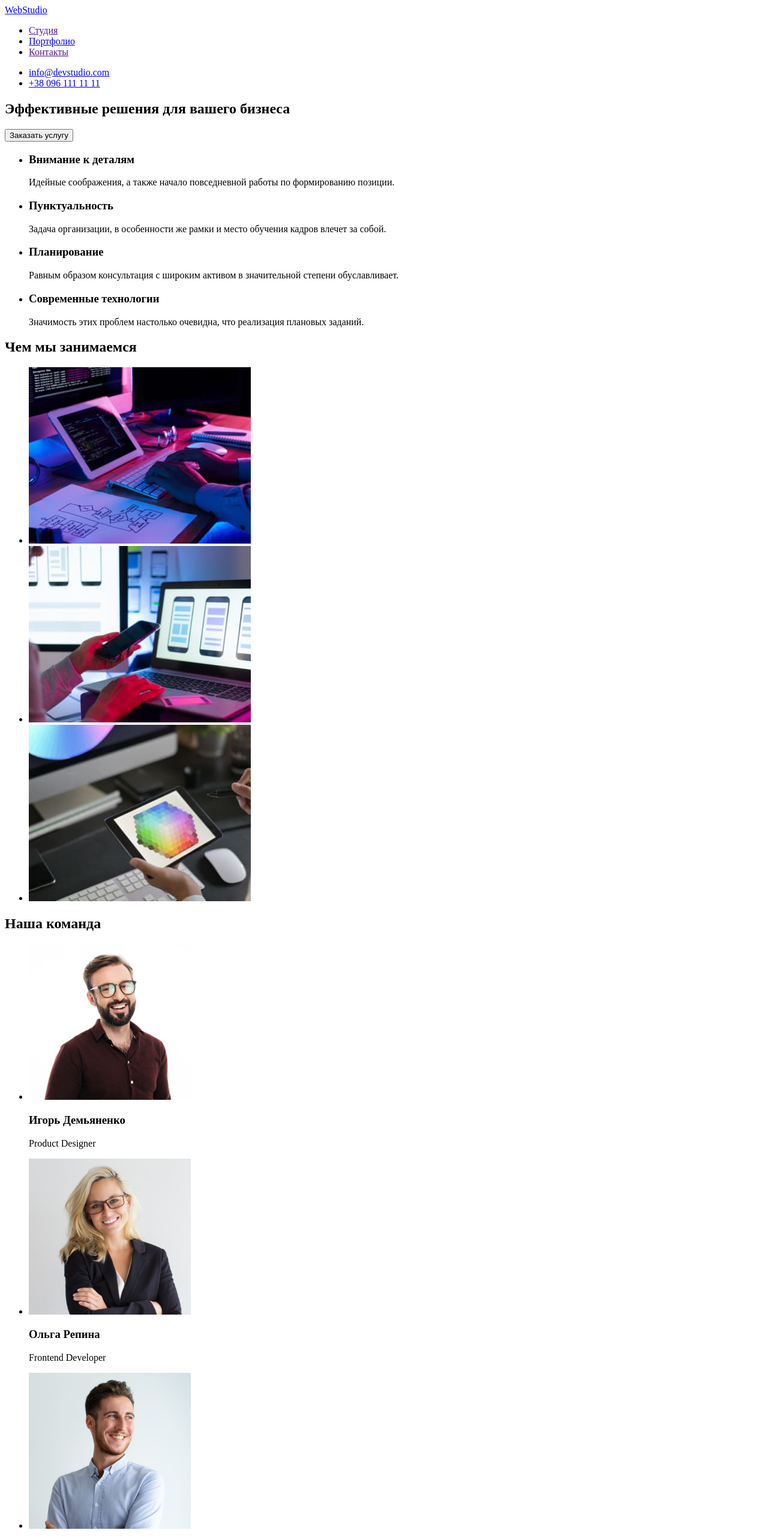
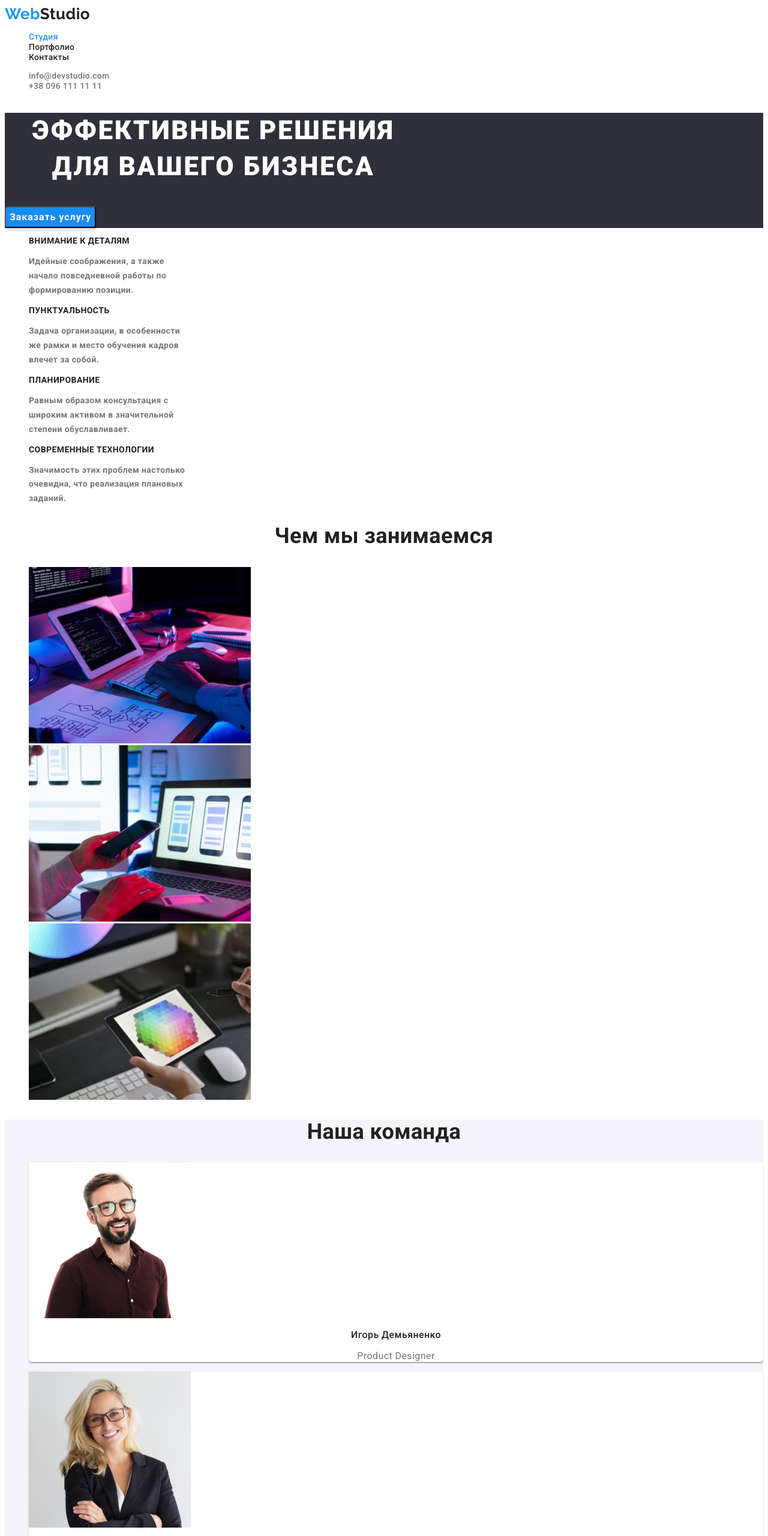
Before and after one commit to Natali55511/goit-markup-hw-02, a plain HTML site: page index.html in a window 1280 px wide. Shown: the top 2560 px of the page at 60% size. Drawn offline with Linux system fonts and the light colour scheme.

Commit message:
Styles and portfolio

```diff
--- a/css/styles.css
+++ b/css/styles.css
@@ -0,0 +1,253 @@
+/* Переменные */
+
+:root {
+
+    /* Цвета текста */
+    --brand-color: #2196F3;
+    --primary-color: #212121;
+    --secondary-color: #757575;
+    --color-accent: #FFFFFF;
+    --color-contacts: rgba(255, 255, 255, 0.6);
+
+    /* Цвета фона */
+    --background-color-main: #FFFFFF;
+    --background-color-secondary: #2F303A;
+    --background-color-team: #F5F4FA;
+    --background-color-btn-hero: #188CEF;
+    --background-color-btn-portfolio: #F5F4FA;
+
+    /* Цвета теней*/
+    --hero-shadow: 0px 4px 4px rgba(0, 0, 0, 0.15);
+    --card-shadow: 0px 1px 3px rgba(0, 0, 0, 0.12), 0px 1px 1px rgba(0, 0, 0, 0.14), 0px 2px 1px rgba(0, 0, 0, 0.2);
+    --portfolio-btn-shadow: 0px 3px 1px rgba(0, 0, 0, 0.1), 0px 1px 2px rgba(0, 0, 0, 0.08), 0px 2px 2px rgba(0, 0, 0, 0.12);
+    --portfolio-border-shadow: 1px solid #EEEEEE;
+
+    /* Шрифты */
+    --primary-font: 'Roboto', sans-serif;
+    --secondary-font: 'Raleway', sans-serif;
+}
+
+
+/* Общие стили */
+
+body {
+    color: var(--primary-color);
+    font-family: var(--primary-font);
+    font-style: normal;
+    font-size: 14px;
+    font-weight: 700;
+    letter-spacing: 0.03em;
+}
+
+
+/* Оформление списков */
+
+.list {
+    list-style: none;
+    font-style: normal;
+}
+
+/* Оформление шапки */
+
+.header {
+    background-color: var(--background-color-main);
+}
+
+.logo {
+    font-family: var(--secondary-font);
+    font-weight: 700;
+    font-size: 26px;
+    line-height: 1.19;
+    color: var(--brand-color);
+    text-decoration: none;
+}
+
+.logo-nav {
+    color: var(--primary-color);
+}
+
+.link-nav,
+.contact-header {
+    font-style: normal;
+    font-weight: 500;
+    font-size: 14px;
+    line-height: 1.14;
+    letter-spacing: 0.02em;
+    color: var(--primary-color);
+    text-decoration: none;
+    }
+
+.contact-header {
+    color: var(--secondary-color);
+    }
+
+/* Оформление подсветики текущей страницы */
+
+.link-nav.current {
+    color: var(--brand-color);
+}
+
+ /* Оформление элементов страницы при изменении состояния */
+
+    .action:hover,
+    .action:focus {
+        color: var(--brand-color);
+    }
+
+
+/* Оформление секции "Герой */
+
+.hero{
+    background-color: var(--background-color-secondary);
+    }
+
+.hero-title {
+    font-weight: 900;
+    font-size: 44px;
+    line-height: 1.36;
+    text-align: center;
+    letter-spacing: 0.06em;
+    text-transform: uppercase;
+    color: var(--color-accent);
+    width: 695px;
+    }
+
+.hero-button {
+    background-color: var(--background-color-btn-hero);
+    color: var(--color-accent);
+    box-shadow: var(--hero-shadow);
+    border-radius: 4px;
+    font-family: inherit;
+    font-weight: inherit;
+    font-size: 16px;
+    line-height: 1.87;
+    letter-spacing: 0.06em;
+    cursor: pointer;
+    display: flex;
+    align-items: center;
+    text-align: center;
+    }
+
+/* Оформление секции "Особенности" */
+
+.features-title{
+    font-weight: 700;
+    font-size: 14px;
+    line-height: 1.14;
+    text-transform: uppercase;
+}
+
+.features-info {
+    font-size: 14px;
+    line-height: 1.71;
+    color: var(--secondary-color);
+    width: 270px;
+    }
+
+/* Секция "Чем мы занимаемся */
+
+.section-title {
+    font-weight: 700;
+    font-size: 36px;
+    line-height: 1.16;
+    text-align: center;
+    }
+
+/* Секция "Наша комманда */
+
+.team {
+    background-color: var(--background-color-team);
+    }
+
+.team-card {
+    background-color: var(--background-color-main);
+    box-shadow: var(--card-shadow);
+    border-radius: 0px 0px 4px 4px;
+    }
+
+.team-member{
+    font-weight: 500;
+    font-size: 16px;
+    line-height: 1.18;
+    text-align: center;
+    }
+
+.team-work {
+    font-weight: 400;
+    font-size: 16px;
+    line-height: 1.18;
+    text-align: center;
+    color: var(--secondary-color);
+    }
+
+/* Оформление "Подвала" */
+
+.footer {
+    background-color: var(--background-color-secondary);
+}
+
+.logo-footer {
+    font-family: var(--secondary-font);
+    font-weight: 700;
+    font-size: 26px;
+    line-height: 1.19;
+    color: var(--color-accent);
+    }
+
+.contact-address {
+    font-weight: 400;
+    font-size: 14px;
+    line-height: 1.71;
+    color: var(--color-accent);
+    text-decoration: none;
+}
+
+.contact-footer {
+font-weight: 400;
+font-size: 14px;
+line-height: 1,71;
+color: var(--color-contacts);
+text-decoration: none;
+}
+
+ /*Оформление страницы "Портфолио"*/
+
+.bottom-filter {
+    font-family: var(--primary-color);
+    font-style: normal;
+    cursor: pointer;
+    font-weight: 500;
+    font-size: 16px;
+    line-height: 26px;
+    text-align: center;
+    background-color: var(--background-color-btn-portfolio);
+    border-radius: 4px;
+}
+.bottom-filter.current {
+    color: var(--color-accent);
+    background-color: var(--brand-color);
+    box-shadow: var(--portfolio-btn-shadow);
+    border-radius: 4px;
+}
+
+.filter-link {
+    background-color: var(--background-color-main);
+    text-decoration: none;
+    color: var(--primary-color);
+    border: var(--portfolio-border-shadow);
+}
+
+.list-title {
+font-weight: 700;
+font-size: 18px;
+line-height: 2;
+letter-spacing: 0.06em;
+text-decoration: none;
+}
+
+.list-info {
+font-size: 16px;
+line-height: 1.87;
+color: var(--secondary-color);
+text-decoration: none;
+}
--- a/index.html
+++ b/index.html
@@ -5,58 +5,61 @@
     <meta http-equiv="X-UA-Compatible" content="IE=edge">
     <meta name="viewport" content="width=device-width, initial-scale=1.0">
     <title>WebStudio</title>
+    <link rel="preconnect" href="https://fonts.googleapis.com">
+    <link rel="preconnect" href="https://fonts.gstatic.com" crossorigin>
+    <link href="https://fonts.googleapis.com/css2?family=Raleway:wght@700&family=Roboto:wght@400;500;700;900&display=swap" rel="stylesheet">
     <link rel="stylesheet" href="./css/styles.css"/>
 </head>
 <body>
     <!--Шапка-->
-    <header>
-<nav>
-    <a href="index.html"> <span>Web</span>Studio</a>
-<ul>
-    <li><a href="">Студия</a></li>
-    <li><a href="./portfolio.html">Портфолио</a></li>
-    <li><a href="">Контакты</a></li>
+    <header class="header">
+<nav class="navigation">
+    <a href="index.html" class="logo">Web<span class="logo-nav action">Studio</span></a>
+<ul class="list">
+    <li class="list"><a href="" class="link-nav current action">Студия</a></li>
+    <li><a href="./portfolio.html" class="link-nav action">Портфолио</a></li>
+    <li><a href="" class="link-nav action">Контакты</a></li>
 </ul>
 </nav>
-<ul>
-    <li><a href="mailto:info@devstudio.com">info@devstudio.com</a></li>
-    <li><a href="tel:+380961111111">+38 096 111 11 11</a></li>
+<ul class="list">
+    <li><a href="mailto:info@devstudio.com" class="contact-header action">info@devstudio.com</a></li>
+    <li><a href="tel:+380961111111" class="contact-header action">+38 096 111 11 11</a></li>
 </ul>
     </header>
 
     <main>
-        <!--Призыв к действию-->
-        <section>
-            <h1>Эффективные решения для вашего бизнеса</h1>
-            <button type="button">Заказать услугу</button>
+        <!--Секция "Герой"-->
+        <section class="hero">
+                <h1 class="hero-title">Эффективные решения для вашего бизнеса</h1>
+                <button type="button" class="hero-button action">Заказать услугу</button>
         </section>
 
         <!--Особенности-->
         <section>
             <h2 hidden>Особенности</h2>
-            <ul>
-            <li>
-                <h3>Внимание к деталям</h3>
-                <p>Идейные соображения, а также начало повседневной работы по формированию позиции.</p>
+            <ul class="features list">
+            <li class="list-item">
+                <h3 class="features-title">Внимание к деталям</h3>
+                <p class="features-info">Идейные соображения, а также начало повседневной работы по формированию позиции.</p>
             </li>
-            <li>
-                <h3>Пунктуальность</h3>
-                <p>Задача организации, в особенности же рамки и место обучения кадров влечет за собой.</p>
+            <li class="list-item">
+                <h3 class="features-title">Пунктуальность</h3>
+                <p class="features-info">Задача организации, в особенности же рамки и место обучения кадров влечет за собой.</p>
             </li>
-            <li>
-                <h3>Планирование</h3>
-                <p>Равным образом консультация с широким активом в значительной степени обуславливает.</p>
+            <li class="list-item">
+                <h3 class="features-title">Планирование</h3>
+                <p class="features-info">Равным образом консультация с широким активом в значительной степени обуславливает.</p>
             </li>
-            <li>
-                <h3>Современные технологии</h3>
-                <p>Значимость этих проблем настолько очевидна, что реализация плановых заданий.</p>
+            <li class="list-item">
+                <h3 class="features-title">Современные технологии</h3>
+                <p class="features-info">Значимость этих проблем настолько очевидна, что реализация плановых заданий.</p>
             </li>
         </ul>
         </section>
 
         <!--Чем мы занимаемся-->
-        <section> <h2>Чем мы занимаемся</h2>
-            <ul>
+        <section> <h2 class="section-title">Чем мы занимаемся</h2>
+            <ul class="images list">
                 <li><img src="./images/boxone.jpg" alt="Разработка" width="370" height="294"></li>
                 <li><img src="./images/boxtwo.jpg" alt="Адаптация" width="370" height="294"></li>
                 <li><img src="./images/boxthree.jpg" alt="Оформление" width="370" height="294"></li>
@@ -64,35 +67,35 @@
         </section>
 
         <!--Наша команда-->
-        <section><h2>Наша команда</h2>
-            <ul>
-                <li><img src="./images/teamone.jpg" alt="Фотография Игоря Демьяненко" width="270" height="260">
-                    <h3>Игорь Демьяненко</h3>
-                    <p lang="en">Product Designer</p>
+        <section class="team"><h2 class="section-title">Наша команда</h2>
+            <ul class="list">
+                <li class="team-card"><img src="./images/teamone.jpg" alt="Фотография Игоря Демьяненко" width="270" height="260">
+                    <h3 class="team-member">Игорь Демьяненко</h3>
+                    <p lang="en" class="team-work">Product Designer</p>
                 </li>
-                <li><img src="./images/teamtwo.jpg" alt="Фотография Ольги Репиной" width="270" height="260">
-                <h3>Ольга Репина</h3>
-                <p lang="en">Frontend Developer</p>
+                <li class="team-card"><img src="./images/teamtwo.jpg" alt="Фотография Ольги Репиной" width="270" height="260">
+                <h3 class="team-member">Ольга Репина</h3>
+                <p lang="en" class="team-work">Frontend Developer</p>
                 </li>
-                <li><img src="./images/teamthree.jpg" alt="Фотография Николая Тарасова" width="270" height="260">
-                <h3>Николай Тарасов</h3>
-                <p lang="en">Marketing</p>
+                <li class="team-card"><img src="./images/teamthree.jpg" alt="Фотография Николая Тарасова" width="270" height="260">
+                <h3 class="team-member">Николай Тарасов</h3>
+                <p lang="en" class="team-work">Marketing</p>
                 </li>
-                <li><img src="./images/teamfour.jpg" alt="Фотография Михаила Ермакова" width="270" height="260">
-                <h3>Михаил Ермаков</h3>
-                <p lang="en">UI Designer</p>
+                <li class="team-card"><img src="./images/teamfour.jpg" alt="Фотография Михаила Ермакова" width="270" height="260">
+                <h3 class="team-member">Михаил Ермаков</h3>
+                <p lang="en" class="team-work">UI Designer</p>
                 </li>
             </ul>
         </section>
     </main>
     <!--Подвал-->
-    <footer>
-        <a href="index.html"><span>Web</span>Studio</a>
+    <footer class="footer">
+        <a href="index.html" class="logo">Web<span class="logo-footer action">Studio</span></a>
         <address>
-            <ul>
-                <li><a href="https://goo.gl/maps/VuiVeZJbDfKSaG1R6" target="_blank" rel="noopener nofollow noreferrer">Киев, пр-т Леси Украинки, 26</a></li>
-                <li><a href="mailto:info@example.com">info@example.com</a></li>
-                <li><a href="tel:+380991111111">+38 099 111 11 11</a></li>
+            <ul class="list">
+                <li><a href="https://goo.gl/maps/VuiVeZJbDfKSaG1R6" target="_blank" rel="noopener nofollow noreferrer" class="contact-address action">Киев, пр-т Леси Украинки, 26</a></li>
+                <li><a href="mailto:info@example.com" class="contact-footer mail action">info@example.com</a></li>
+                <li><a href="tel:+380991111111" class="contact-footer action">+38 099 111 11 11</a></li>
             </ul>
         </address>
     </footer>
```
Also changed, not shown: portfolio.html (+67 -43 lines).
